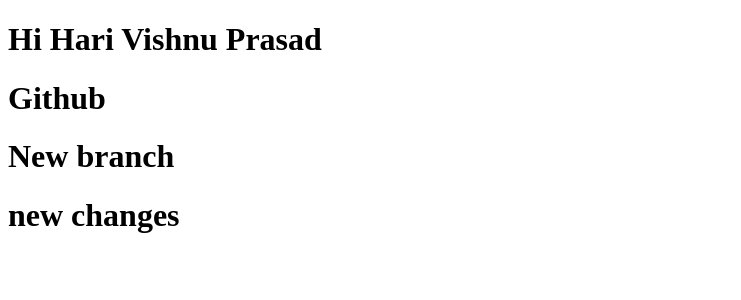
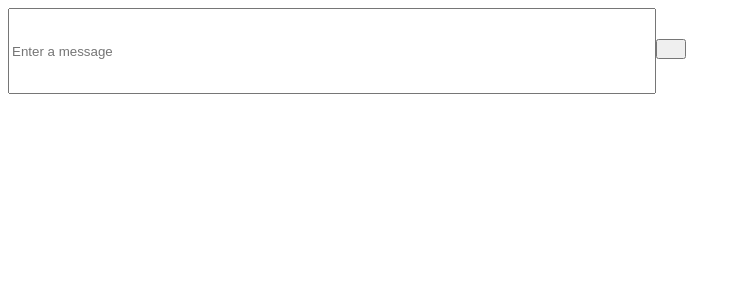
Before and after one commit to vishal-pk/slack-clone, an Angular app: page / in a window 1280 px wide. Shown: the top 300 px of the page, without its empty margins (0-741 px from the left). Built offline with nearby package versions, Linux system fonts and the light colour scheme.

Commit message:
message
message box

```diff
--- a/angular.json
+++ b/angular.json
@@ -34,12 +34,10 @@
                     },
                     "configurations": {
                         "production": {
-              "fileReplacements": [
-                {
+                            "fileReplacements": [{
                                 "replace": "src/environments/environment.ts",
                                 "with": "src/environments/environment.prod.ts"
-                }
-              ],
+                            }],
                             "optimization": true,
                             "outputHashing": "all",
                             "sourceMap": false,
@@ -48,8 +46,7 @@
                             "extractLicenses": true,
                             "vendorChunk": false,
                             "buildOptimizer": true,
-              "budgets": [
-                {
+                            "budgets": [{
                                     "type": "initial",
                                     "maximumWarning": "2mb",
                                     "maximumError": "5mb"
@@ -94,7 +91,7 @@
                         "styles": [
                             "src/styles.scss"
                         ],
-            "scripts": []
+                        "scripts": ["./node_modules/jquery/dist/jquery.min.js"]
                     }
                 },
                 "lint": {
@@ -123,6 +120,7 @@
                     }
                 }
             }
-    }},
+        }
+    },
     "defaultProject": "slack-clone"
 }
--- a/package.json
+++ b/package.json
@@ -19,6 +19,11 @@
     "@angular/platform-browser": "~10.2.0",
     "@angular/platform-browser-dynamic": "~10.2.0",
     "@angular/router": "~10.2.0",
+    "@fortawesome/angular-fontawesome": "^0.7.0",
+    "@fortawesome/fontawesome-svg-core": "^1.2.32",
+    "@fortawesome/free-solid-svg-icons": "^5.15.1",
+    "emojionearea": "^3.4.2",
+    "jquery": "^3.5.1",
     "rxjs": "~6.6.0",
     "tslib": "^2.0.0",
     "zone.js": "~0.10.2"
--- a/src/app/app.component.html
+++ b/src/app/app.component.html
@@ -1,4 +1,2 @@
-<h1>Hi Hari Vishnu Prasad</h1>
-<h1>Github</h1>
-<h1>New branch</h1>
-<h1>new changes</h1>
+<app-message>
+</app-message>
--- /dev/null
+++ b/src/app/message/message.component.html
@@ -0,0 +1,22 @@
+<html>
+
+<head>
+    <link rel="stylesheet" href="https://use.fontawesome.com/releases/v5.15.1/css/all.css" integrity="sha384-vp86vTRFVJgpjF9jiIGPEEqYqlDwgyBgEF109VFjmqGmIY/Y4HV4d3Gp2irVfcrp" crossorigin="anonymous">
+
+
+</head>
+
+
+
+
+
+
+<input [(ngModel)]="message" type=" text " class="text " placeholder="Enter a message">
+<button (click)="textdisplay()"> <i class="far fa-paper-plane "></i></button>
+
+<div *ngFor="let m of messageArray">
+    <p>{{m}}</p>
+</div>
+
+
+</html>
--- /dev/null
+++ b/src/app/message/message.component.scss
@@ -0,0 +1,9 @@
+ .text {
+     width: 40rem;
+     height: 5rem;
+ }
+
+ button {
+     width: 30px;
+     height: 20px;
+ }
--- /dev/null
+++ b/src/app/message/message.component.ts
@@ -0,0 +1,21 @@
+import { Component, OnInit } from '@angular/core';
+import { faCoffee } from '@fortawesome/free-solid-svg-icons';
+
+@Component({
+  selector: 'app-message',
+  templateUrl: './message.component.html',
+  styleUrls: ['./message.component.scss']
+})
+export class MessageComponent implements OnInit {
+faCoffee = faCoffee;
+  constructor() { }
+
+  ngOnInit(): void {
+  }
+     message="";
+    messageArray =[];
+  textdisplay(){
+      this.messageArray.push(this.message);
+      this.message="";
+  }
+}
```
Also changed, not shown: src/app/app.module.ts (+8 -3 lines), 2 other files (tests, documents, lock files or other folders). Lines whose indentation alone changed are shown as unchanged.
